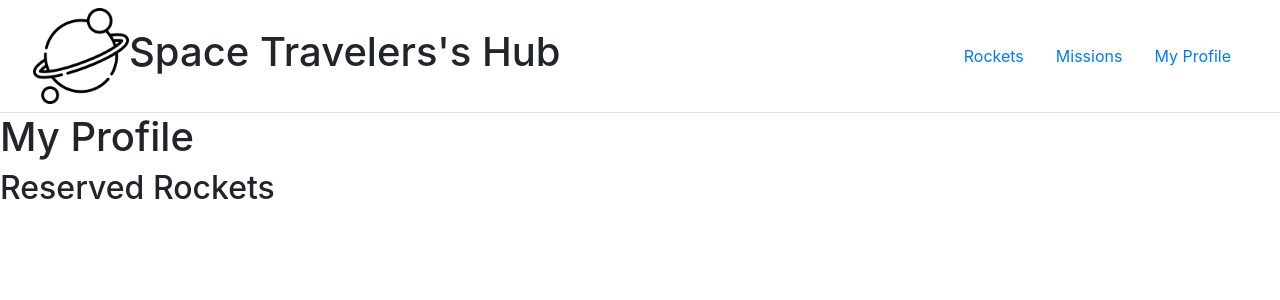
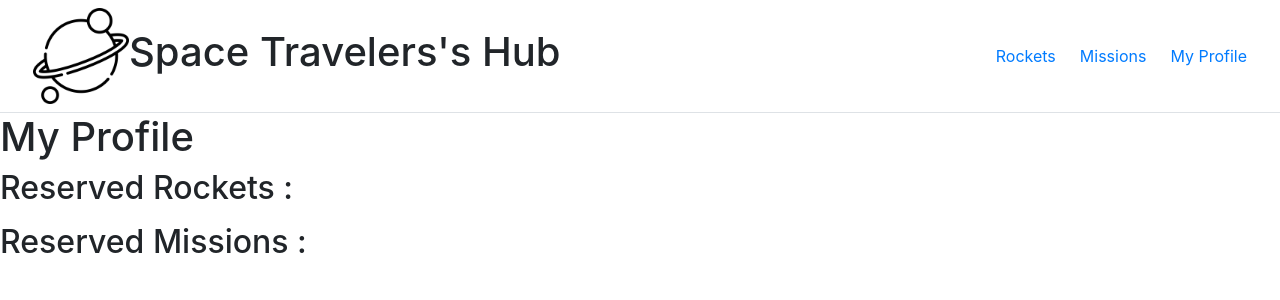
Before and after one commit to IsmaelMastronardi/SpaceXploration, a React (Create React App) app: page /MyProfile in a window 1280 px wide. Shown: the top 300 px of the page. Built offline with nearby package versions, Linux system fonts and the light colour scheme.

Commit message:
add missins to MyProfile

```diff
--- a/src/App.css
+++ b/src/App.css
@@ -6,3 +6,7 @@
   padding-left: 3rem;
   padding-right: 3rem;
 }
+
+.container-gap {
+  gap: 1.5rem;
+}
--- a/src/components/MyProfile/MyProfile.js
+++ b/src/components/MyProfile/MyProfile.js
@@ -4,11 +4,12 @@ import { useSelector } from 'react-redux';
 
 const MyProfile = () => {
   const reservedRockets = useSelector((state) => state.rockets.filter((rocket) => rocket.reserved));
-
+  const { missionsArr } = useSelector((store) => store.missions);
+  const filterMission = missionsArr.filter((el) => el.reserved);
   return (
     <div>
       <h1>My Profile</h1>
-      <h2>Reserved Rockets</h2>
+      <h2>Reserved Rockets :</h2>
       <ul>
         {reservedRockets.map((rocket) => (
           <li key={rocket.id}>
@@ -17,6 +18,14 @@ const MyProfile = () => {
           </li>
         ))}
       </ul>
+      <h2>Reserved Missions :</h2>
+      <ul>
+        {filterMission.map((mission) => (
+          <li key={mission.mission_id}>
+            <h3>{mission.mission_name}</h3>
+          </li>
+        ))}
+      </ul>
     </div>
   );
 };
--- a/src/components/header.js
+++ b/src/components/header.js
@@ -14,15 +14,15 @@ const Header = () => (
         <img src={planet} alt="page icon" className="pageIcon" />
         <h1>Space Travelers&apos;s Hub</h1>
       </Container>
-      <Container bsPrefix="row">
+      <Container bsPrefix="row" className="container-gap">
         <Nav.Item>
-          <Nav.Link href="/home"><Link to="/">Rockets</Link></Nav.Link>
+          <Link to="/">Rockets</Link>
         </Nav.Item>
         <Nav.Item>
-          <Nav.Link eventKey="link-1"><Link to="/Missions">Missions</Link></Nav.Link>
+          <Link to="/Missions">Missions</Link>
         </Nav.Item>
         <Nav.Item>
-          <Nav.Link eventKey="link-2"><Link to="/MyProfile">My Profile</Link></Nav.Link>
+          <Link to="/MyProfile">My Profile</Link>
         </Nav.Item>
       </Container>
     </Navbar>
```
